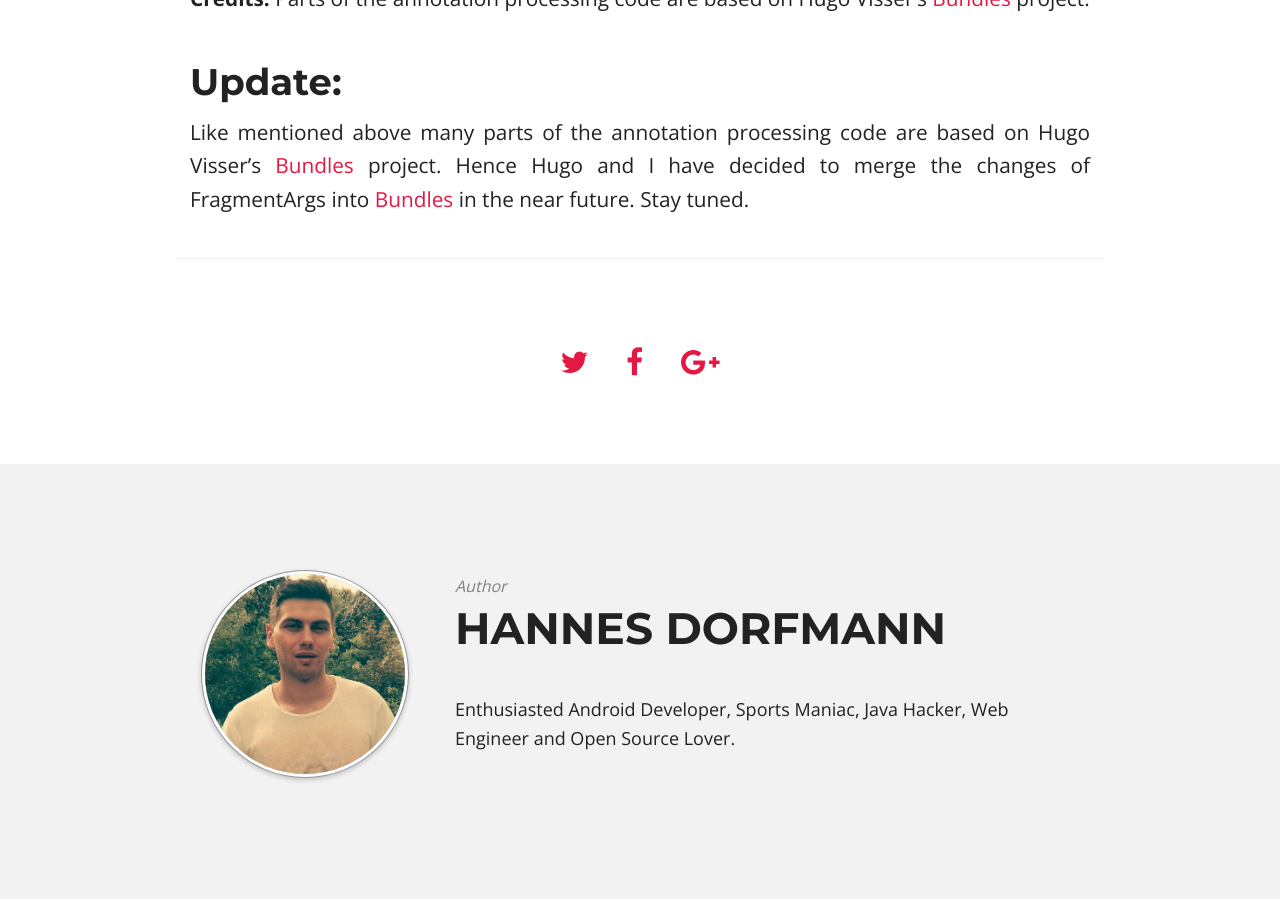
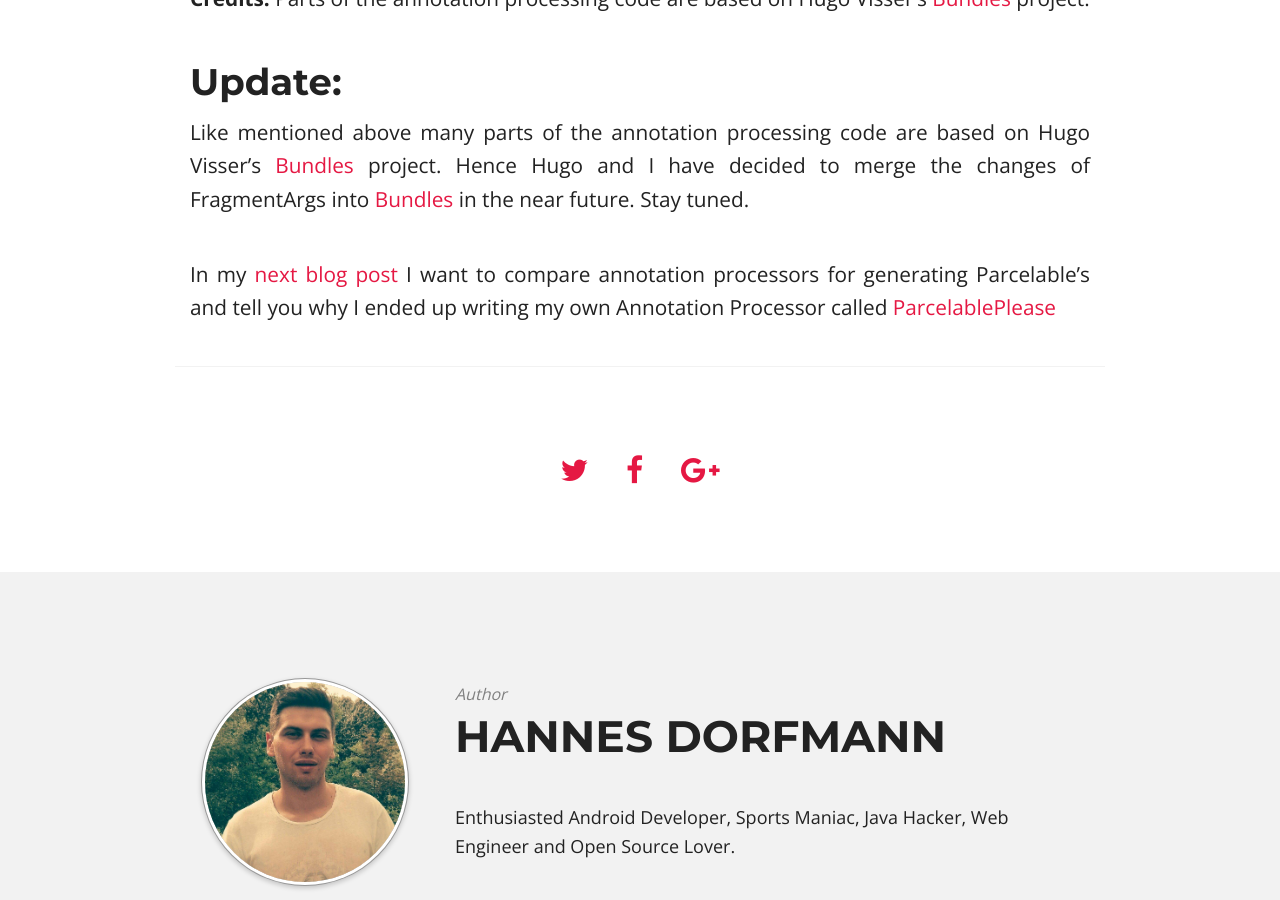
Before and after one commit to sockeqwe/website-old, a Jekyll site: the page built from _posts/2014-09-15-fragmentargs.md, in a window 1280 px wide and 900 px high, scrolled down 7674 px. Built offline with Jekyll 4.4.1, drawn with Linux system fonts in a browser that asks for light colours; nearby versions of some CDN libraries; comment, search, counter and statistics services are not loaded.

Commit message:
link to parcelableplease

```diff
--- a/_posts/2014-09-15-fragmentargs.md
+++ b/_posts/2014-09-15-fragmentargs.md
@@ -183,6 +183,7 @@ public class MyFragment extends BaseFragment {
 
 **Credits:** Parts of the annotation processing code are based on Hugo Visser's [Bundles](https://bitbucket.org/hvisser/bundles) project.
 
-
 ##Update:
 Like mentioned above many parts of the annotation processing code are based on Hugo Visser's [Bundles](https://bitbucket.org/hvisser/bundles) project. Hence Hugo and I have decided to merge the changes of FragmentArgs into [Bundles](https://bitbucket.org/hvisser/bundles) in the near future. Stay tuned.
+
+In my [next blog post](http://hannesdorfmann.com/android/ParcelablePlease/) I want to compare annotation processors for generating Parcelable's and tell you why I ended up writing my own Annotation Processor called [ParcelablePlease](https://github.com/sockeqwe/ParcelablePlease)
```
